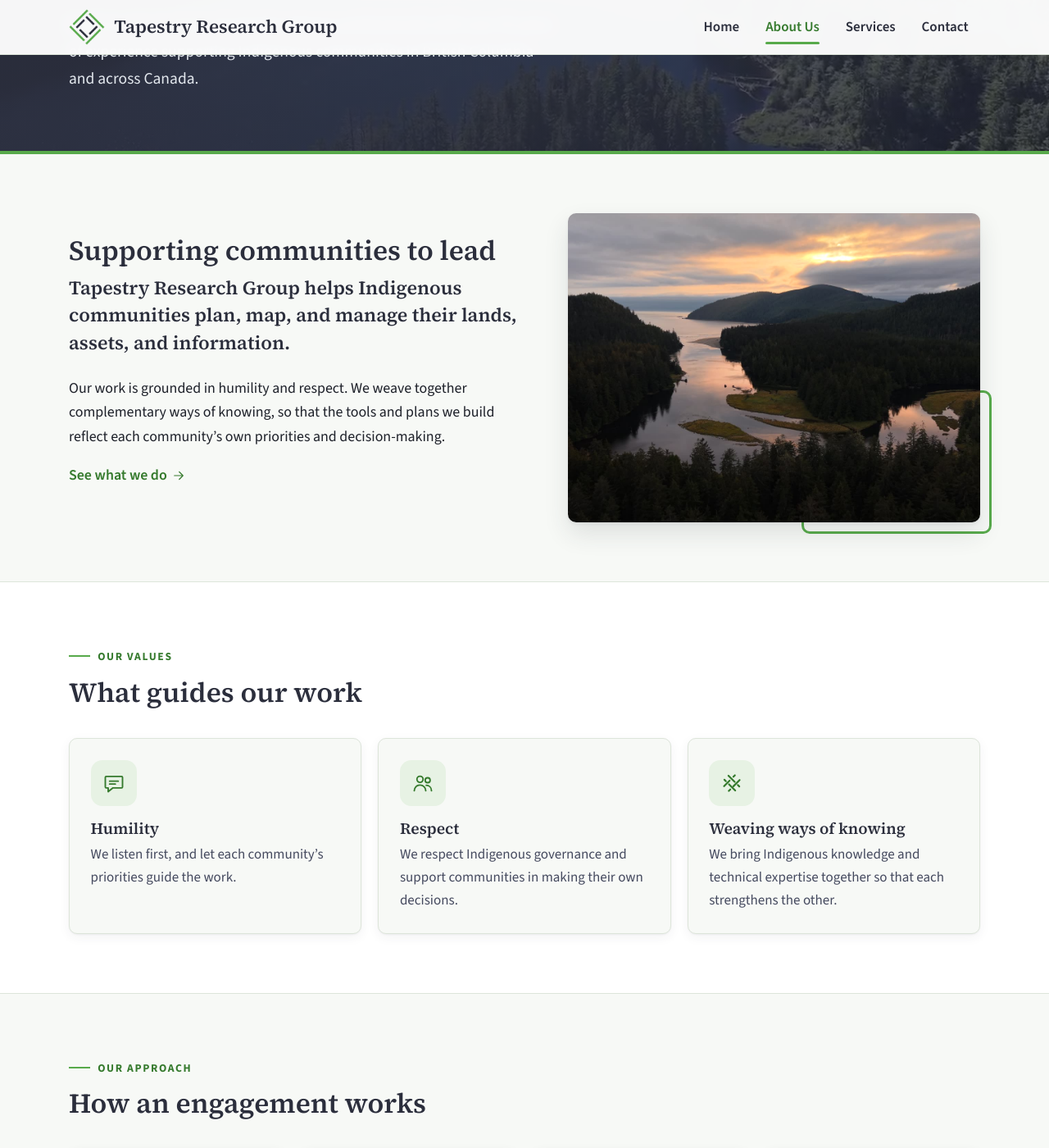
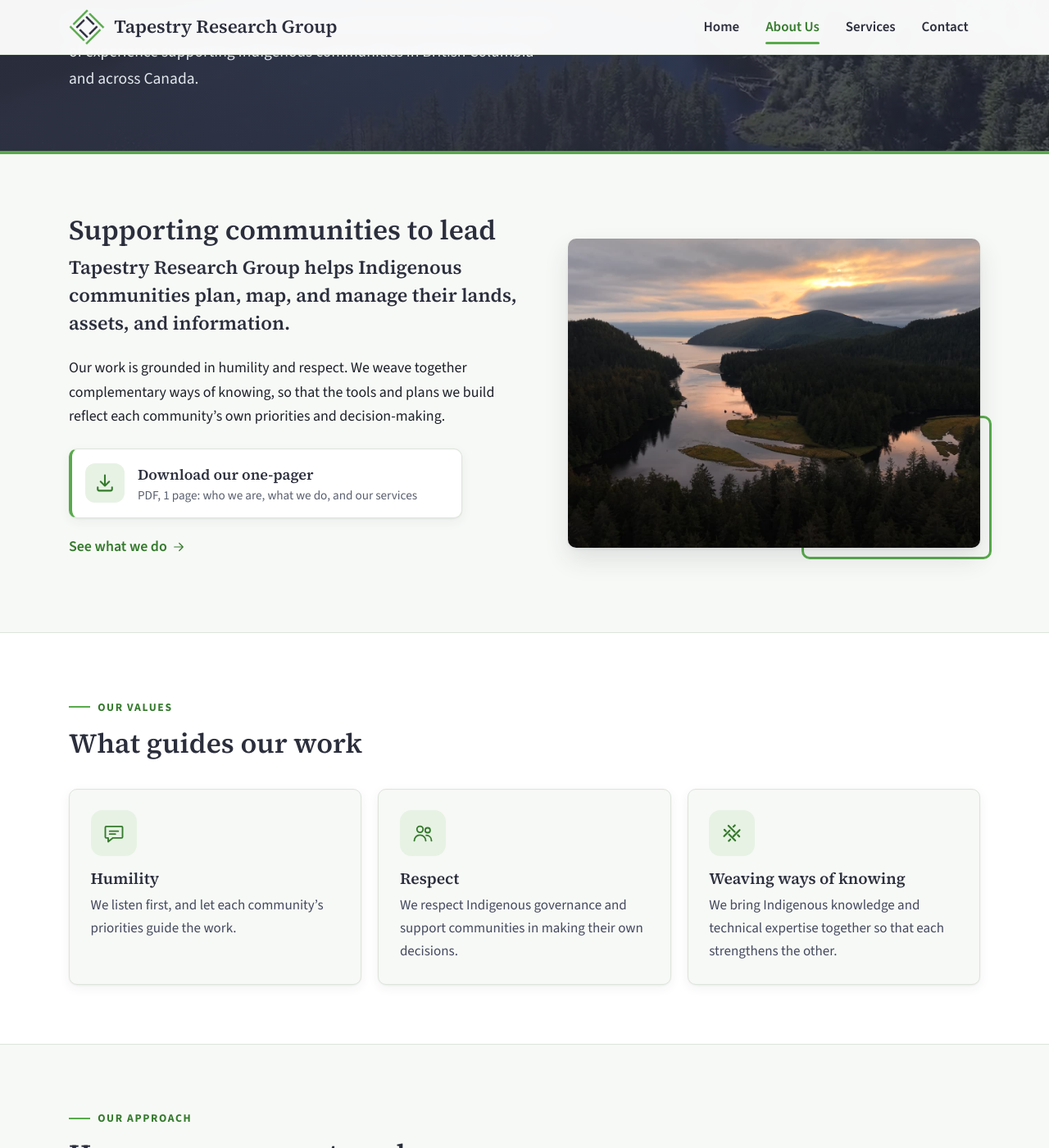
Before and after one commit to James1-9-9-5/tap_website, a Jekyll site: the page built from about.html, in a window 1280 px wide and 1400 px high, scrolled down 267 px. Shown: the whole window at 82% size. Built offline with Jekyll 4.4.1, drawn with Linux system fonts in a browser that asks for light colours.

Commit message:
Add files via upload

```diff
--- a/_layouts/default.html
+++ b/_layouts/default.html
@@ -22,7 +22,7 @@
   <link rel="preconnect" href="https://fonts.gstatic.com" crossorigin>
   <link href="https://fonts.googleapis.com/css2?family=Source+Sans+3:wght@400;600;700&family=Source+Serif+4:opsz,wght@8..60,600&display=swap" rel="stylesheet">
   <link rel="icon" href="images/logo.png">
-  <link rel="stylesheet" href="css/style.css?v=10">
+  <link rel="stylesheet" href="css/style.css?v=11">
 </head>
 <body>
   {% include header.html %}
--- a/about.html
+++ b/about.html
@@ -14,6 +14,10 @@ intro: A values-driven team of interdisciplinary professionals with over 25 year
       <h2 class="section-title">Supporting communities to lead</h2>
       <p class="big">Tapestry Research Group helps Indigenous communities plan, map, and manage their lands, assets, and information.</p>
       <p>Our work is grounded in humility and respect. We weave together complementary ways of knowing, so that the tools and plans we build reflect each community&rsquo;s own priorities and decision-making.</p>
+      <a class="download-card" href="downloads/Tapestry_One_Pager.pdf" download>
+        <span class="icon-badge">{% include icons/download.svg %}</span>
+        <span><strong>Download our one-pager</strong><span>PDF, 1 page: who we are, what we do, and our services</span></span>
+      </a>
       <p><a class="more" href="services.html">See what we do {% include icons/arrow.svg %}</a></p>
     </div>
     <figure class="split-photo">
--- a/css/style.css
+++ b/css/style.css
@@ -135,6 +135,13 @@ main{flex:1;display:flex;flex-direction:column}
 .split-photo img{display:block;width:100%;height:auto;aspect-ratio:4/3;object-fit:cover;border-radius:var(--radius);box-shadow:var(--shadow-lift)}
 .split-photo::after{content:"";position:absolute;right:-14px;bottom:-14px;width:45%;height:45%;border:3px solid var(--green);border-radius:var(--radius);z-index:-1}
 
+/* About: one-pager download */
+.download-card{display:flex;align-items:center;gap:1rem;margin:1.5rem 0 1.25rem;padding:1rem 1.25rem 1rem 1rem;max-width:30rem;background:#fff;border:1px solid var(--line);border-left:4px solid var(--green);border-radius:var(--radius);text-decoration:none;color:var(--navy);box-shadow:var(--shadow);transition:transform .15s,box-shadow .15s}
+.download-card:hover{transform:translateY(-2px);box-shadow:var(--shadow-lift)}
+.download-card .icon-badge{margin:0;width:48px;height:48px;border-radius:12px}
+.download-card strong{display:block;font-family:var(--serif);font-size:1.12rem}
+.download-card strong+span{display:block;color:var(--muted);font-size:.95rem;line-height:1.4}
+
 /* Steps */
 .steps{list-style:none;margin:0;padding:0;display:grid;grid-template-columns:repeat(4,1fr);gap:1.25rem;counter-reset:step}
 .steps li{counter-increment:step;background:#fff;border:1px solid var(--line);border-radius:var(--radius);padding:1.5rem 1.35rem;box-shadow:var(--shadow);position:relative}
```
Also changed, not shown: _includes/icons/download.svg (added), 1 other file.
